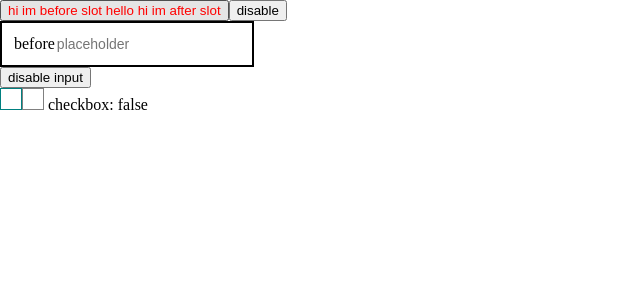
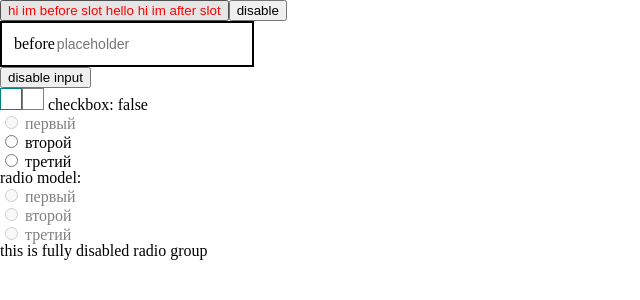
Before and after one commit to denisyurovsky/vue-ui, a Vue app: page / in a window 1280 px wide. Shown: the top 300 px of the page, without its empty margins (0-640 px from the left). Built offline with nearby package versions, Linux system fonts and the light colour scheme.

Commit message:
refactor colors + v-radio component

```diff
--- a/src/assets/variables/colors.scss
+++ b/src/assets/variables/colors.scss
@@ -1,4 +1,6 @@
 :root {
   --color-black: #000;
   --color-white: #fff;
+  --color-teal: teal;
+  --color-grey: grey;
 }
--- a/src/pages/home.vue
+++ b/src/pages/home.vue
@@ -24,17 +24,62 @@
     <v-checkbox disabled />
     checkbox: {{ checkboxModel }}
   </div>
+  <div>
+    <v-radio-group name="test">
+      <v-radio
+        v-model="radioModel"
+        v-for="option in radioOptions"
+        :label="option.label"
+        :key="option.value"
+        :value="option.value"
+        :disabled="option.disabled"
+      />
+    </v-radio-group>
+    radio model: {{ radioModel }}
+
+    <v-radio-group name="test2" disabled>
+      <v-radio
+        v-model="radioModelDisabled"
+        v-for="option in radioOptions"
+        :value="option.value"
+        :label="option.label"
+        :key="option.value"
+      />
+    </v-radio-group>
+    this is fully disabled radio group
+  </div>
 </template>
 
 <script setup lang="ts">
-import { VButton, VInput, VCheckbox } from '@/shared/components'
+import { VButton, VInput, VCheckbox, VRadioGroup, VRadio } from '@/shared/components'
 import { useToggle } from '@/shared/composables'
 import { ref } from 'vue'
+import type { IVRadioOptions } from '@/shared/components/VRadio/types'
+
 const [disabled, _, toggle] = useToggle()
 const [disabled2, _2, toggle2] = useToggle()
 
 const inputModel = ref('')
 const checkboxModel = ref(false)
+
+const radioModel = ref()
+const radioModelDisabled = ref()
+
+const radioOptions: IVRadioOptions[] = [
+  {
+    value: 1,
+    label: 'первый',
+    disabled: true
+  },
+  {
+    value: 2,
+    label: 'второй'
+  },
+  {
+    value: 3,
+    label: 'третий'
+  }
+]
 
 defineOptions({
   name: 'homePage'
--- a/src/shared/components/VCheckbox/VCheckbox.vue
+++ b/src/shared/components/VCheckbox/VCheckbox.vue
@@ -36,7 +36,7 @@ const classes = computed(() => [
   }
   &--active {
     .v-checkbox__label {
-      background-color: teal;
+      background-color: var(--color-teal);
       color: var(--color-white);
     }
   }
@@ -44,7 +44,7 @@ const classes = computed(() => [
   &__label {
     width: 20px;
     height: 20px;
-    border: 1px solid teal;
+    border: 1px solid var(--color-teal);
     display: flex;
     align-items: center;
     justify-content: center;
--- /dev/null
+++ b/src/shared/components/VRadio/VRadio.vue
@@ -0,0 +1,60 @@
+<template>
+  <div :class="classes" class="v-radio">
+    <label class="v-radio__label">
+      <input
+        v-on="listeners"
+        :value="value"
+        :disabled="isDisabled"
+        type="radio"
+        :name="radioContext?.name"
+        class="v-radio__input"
+        v-model="model"
+      />
+      {{ label }}
+    </label>
+  </div>
+</template>
+
+<script setup lang="ts">
+import type { IVRadioModelValue, IVRadioProps } from '@/shared/components/VRadio/types'
+import { useRadioContext } from '@/shared/components/VRadio/useRadioContext'
+import { computed, useAttrs } from 'vue'
+import { useListeners } from '@/shared/composables'
+
+const props = defineProps<IVRadioProps>()
+const model = defineModel<IVRadioModelValue>({ required: true })
+const radioContext = useRadioContext()
+const attrs = useAttrs()
+const listeners = useListeners(attrs)
+
+const isDisabled = computed(() => {
+  if (typeof radioContext?.disabled === 'boolean') {
+    return props.disabled || radioContext?.disabled
+  }
+
+  return props.disabled
+})
+
+const classes = computed(() => [
+  {
+    'v-radio--disabled': isDisabled.value
+  }
+])
+</script>
+
+<style lang="scss" scoped>
+.v-radio {
+  color: var(--color-black);
+
+  &--disabled {
+    .v-radio__input,
+    .v-radio__label {
+      cursor: not-allowed;
+    }
+
+    .v-radio__label {
+      color: var(--color-grey);
+    }
+  }
+}
+</style>
--- /dev/null
+++ b/src/shared/components/VRadio/VRadioGroup.vue
@@ -0,0 +1,20 @@
+<template>
+  <div class="v-radio-group">
+    <slot />
+  </div>
+</template>
+
+<script setup lang="ts">
+import type { IVRadioGroupProps } from '@/shared/components/VRadio/types'
+import { VRadioKey } from '@/shared/components/VRadio/useRadioContext'
+import { provide } from 'vue'
+
+const props = defineProps<IVRadioGroupProps>()
+
+provide(VRadioKey, {
+  name: props.name,
+  disabled: props.disabled
+})
+</script>
+
+<style scoped></style>
--- /dev/null
+++ b/src/shared/components/VRadio/types.ts
@@ -0,0 +1,16 @@
+export interface IVRadioGroupProps {
+  name: string
+  disabled?: boolean
+}
+
+export interface IVRadioOptions {
+  value: any
+  label: string | number
+  disabled?: boolean
+}
+
+export type IVRadioModelValue = string | number | undefined | null
+
+export interface IVRadioProps extends IVRadioOptions {
+  disabled?: boolean
+}
--- /dev/null
+++ b/src/shared/components/VRadio/useRadioContext.ts
@@ -0,0 +1,10 @@
+import type { InjectionKey } from 'vue'
+import { inject } from 'vue'
+
+export interface IVRadioContext {
+  name: string
+  disabled?: boolean
+}
+export const VRadioKey: InjectionKey<IVRadioContext> = Symbol('VRadioKey')
+
+export const useRadioContext = () => inject(VRadioKey)
--- a/src/shared/components/index.ts
+++ b/src/shared/components/index.ts
@@ -1,3 +1,5 @@
 export { default as VButton } from './VButton/VButton.vue'
 export { default as VInput } from './VInput/VInput.vue'
 export { default as VCheckbox } from './VCheckbox/VCheckbox.vue'
+export { default as VRadioGroup } from './VRadio/VRadioGroup.vue'
+export { default as VRadio } from './VRadio/VRadio.vue'
```
